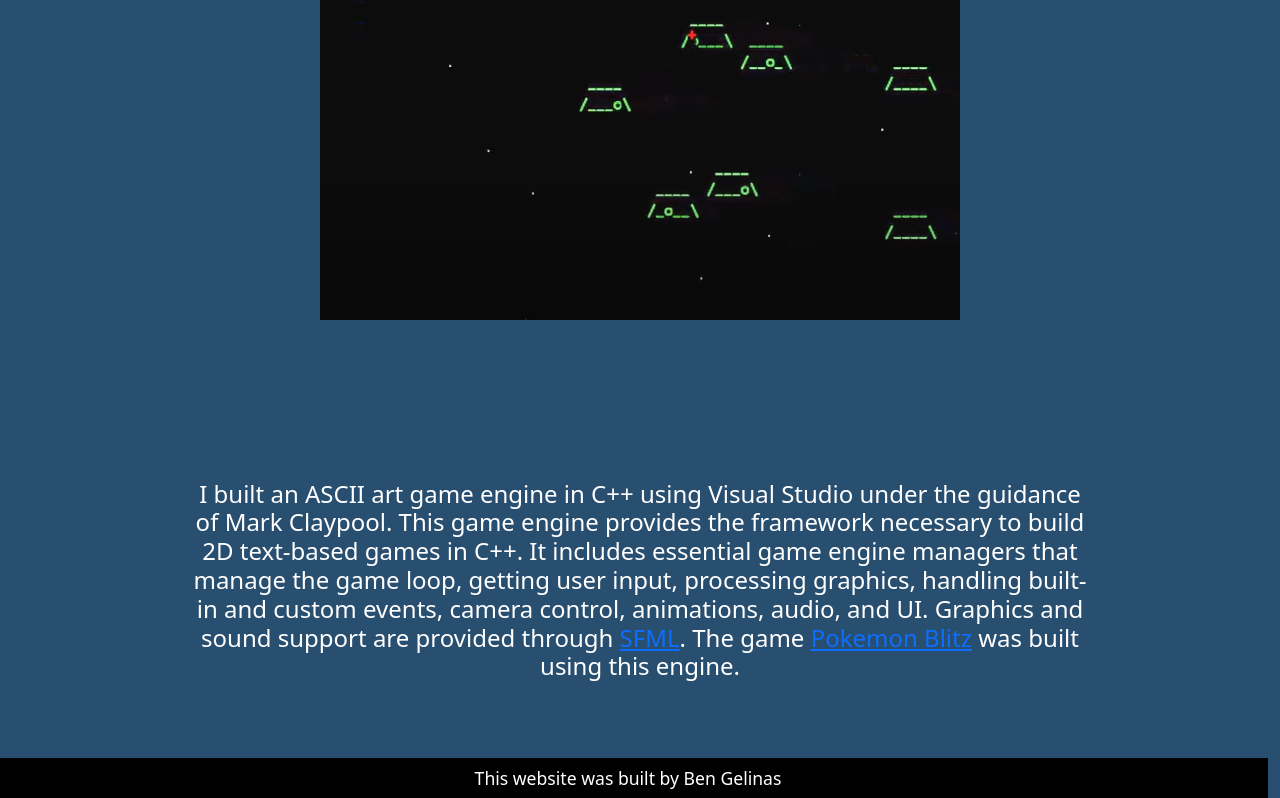
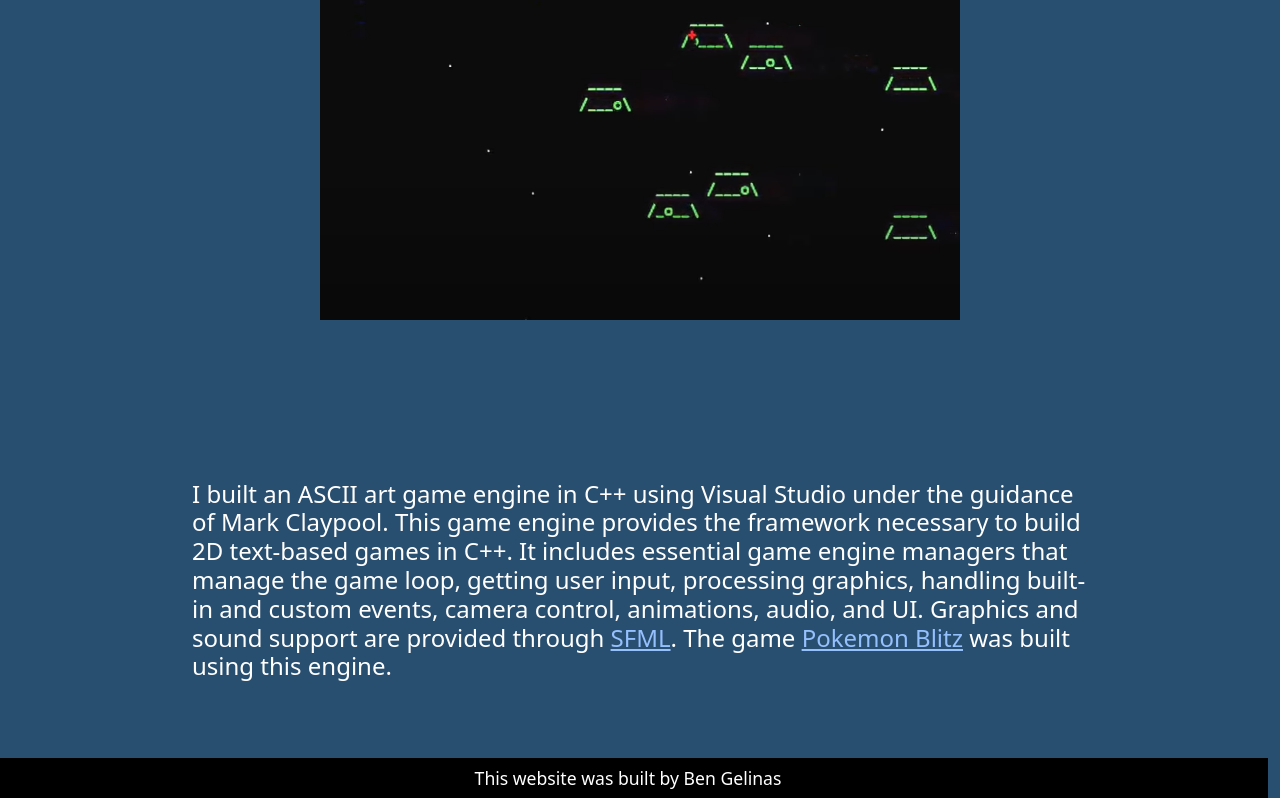
Before and after one commit to BenjaMenja/portfolio-new, a React (Create React App) app: page /game-engine in a window 1280 px wide. Shown: the part 327-1125 px from the top of the page. Built offline with nearby package versions, Linux system fonts and the light colour scheme.

Commit message:
Couple missed changes

```diff
--- a/src/pages/dragonfly.js
+++ b/src/pages/dragonfly.js
@@ -9,7 +9,8 @@ function GameEngine() {
             <Card className={'border-0'} style={{
                 background: bgColor,
                 marginLeft: '15vw',
-                width: '70vw'
+                width: '70vw',
+                textAlign: 'left'
             }}>
                 <CardText tag="h4" style={{
                     color: '#FFFFFF'
@@ -17,8 +18,8 @@ function GameEngine() {
                     I built an ASCII art game engine in C++ using Visual Studio under the guidance of Mark Claypool.
                     This game engine provides the framework necessary to build 2D text-based games in C++.
                     It includes essential game engine managers that manage the game loop, getting user input, processing graphics, handling built-in and custom events, camera control, animations, audio, and UI.
-                    Graphics and sound support are provided through <a href="https://www.sfml-dev.org/">SFML</a>.
-                    The game <a href='/pokemon-blitz'>Pokemon Blitz</a> was built using this engine.
+                    Graphics and sound support are provided through <a style={{color: "#95C0FE"}} href="https://www.sfml-dev.org/">SFML</a>.
+                    The game <a style={{color: "#95C0FE"}} href='/pokemon-blitz'>Pokemon Blitz</a> was built using this engine.
                     <br></br>
                     <br></br>
                 </CardText>
--- a/src/pages/pokemonblitz.js
+++ b/src/pages/pokemonblitz.js
@@ -16,7 +16,7 @@ function PokemonBlitz() {
                     color: '#FFFFFF'
                 }}>
                     <i>Pokemon Blitz </i>
-                    is a 2D bullet hell game built using my <a href={'/game-engine'}>ASCII C++ game engine</a>.
+                    is a 2D bullet hell game built using my <a style={{color: "#95C0FE"}} href={'/game-engine'}>ASCII C++ game engine</a>.
                     The goal is to survive as long as possible against the endless wave of flying Pokeballs and Voltorbs traveling across the map.
                     You can choose between three playable Pokemon, each with their own unique set of moves to aid in survival.
                     You can gain points every second you're alive and by destroying enemies with your moves.
```
